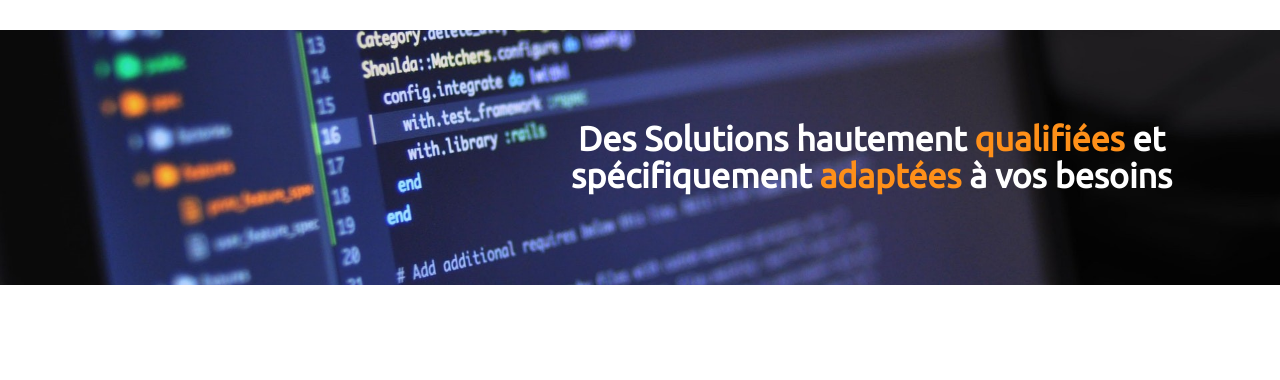
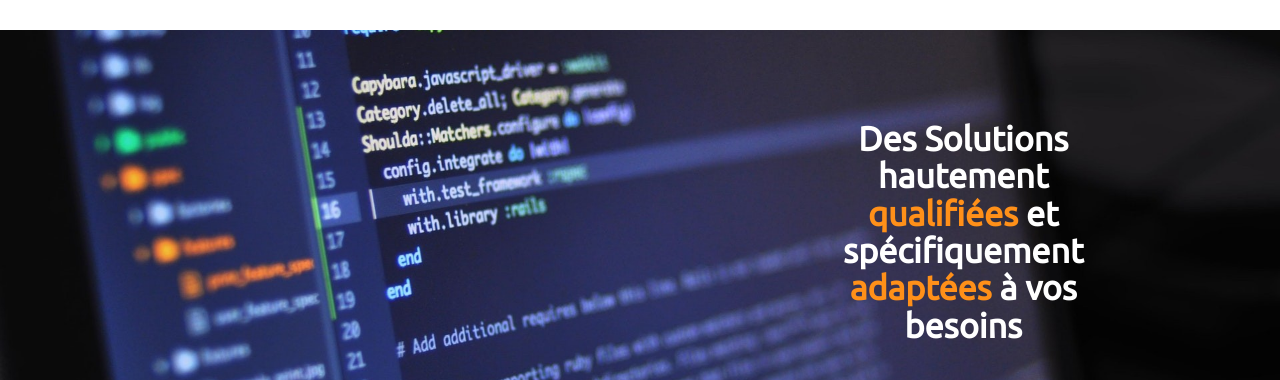
Before and after one commit to souleymane-kamara880/sjk_technologie, a plain HTML site: page index.html in a window 1280 px wide. Shown: the part 2480-2860 px from the top of the page. Drawn offline with nearby package versions, Linux system fonts and the light colour scheme; files whose address does not match are found by name.

Commit message:
ajout de modification

```diff
--- a/css/responsive.css
+++ b/css/responsive.css
@@ -1258,6 +1258,7 @@
     opacity: 1;
   }
 }
+
 /*
 ----------  1.8. Media screen max width 768px  ----------
 */
--- a/index.html
+++ b/index.html
@@ -328,9 +328,9 @@
                                                     <section class="banner-homepage layout-1 padding-top-100 padding-bottom-100 page-interior" style="padding : 90px 0px !important;">
     <div class="box-content-wrap">
         <div class="container">
-            <div class="row" style="margin-right: -120px !important; ">
-                <div class="col-md-4 col-sm-12"></div>
-                <div class="col-md-8 col-sm-12">
+            <div class="row">
+                <div class="col-md-8 col-sm-6"></div>
+                <div class="col-md-4 col-sm-6">
                     <div class="box-purchase">
                         <div class="box-purchase-main">
                             <div class="purchase-wrapper">
```
